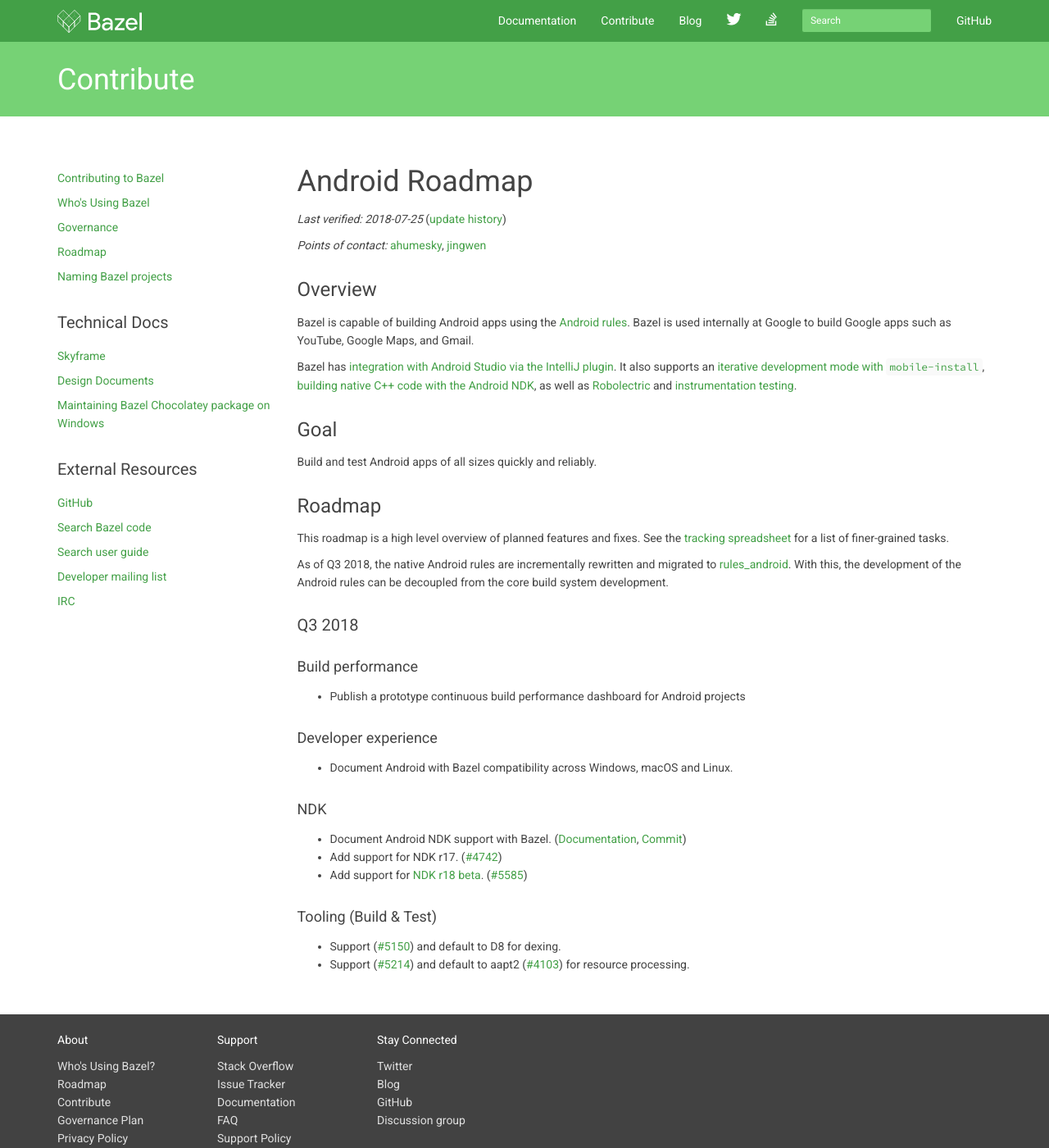
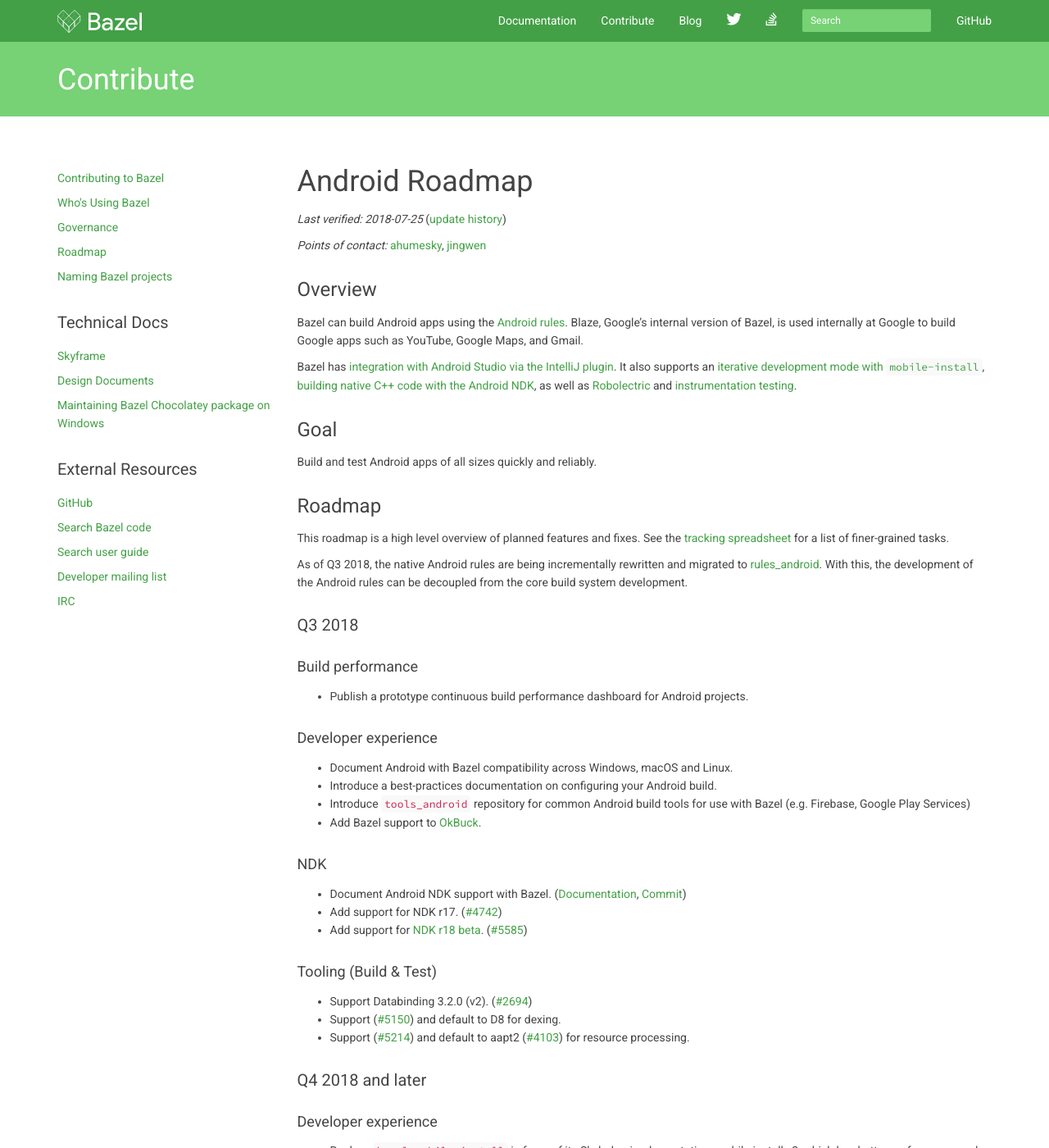
Before and after one commit to bazelbuild/bazel-website, a Jekyll site: the page built from roadmaps/android.md, in a window 1280 px wide and 1400 px high. Shown: the whole window at 82% size. Built offline with Jekyll 4.4.1, drawn with Linux system fonts in a browser that asks for light colours; nearby versions of some CDN libraries; library files that are not in the unit come from our copies; Markdown is read by kramdown in place of the engine named in the settings; comment, search, counter and statistics services are not loaded; some of the changed text lies outside the part shown.

Commit message:
Address Alex's comments

```diff
--- a/roadmaps/android.md
+++ b/roadmaps/android.md
@@ -12,10 +12,10 @@
 
 ## Overview
 
-Bazel is capable of building Android apps using the [Android
-rules](https://docs.bazel.build/versions/master/be/android.html). Bazel is used
-internally at Google to build Google apps such as YouTube, Google Maps, and
-Gmail.
+Bazel can build Android apps using the [Android
+rules](https://docs.bazel.build/versions/master/be/android.html). Blaze,
+Google's internal version of Bazel, is used internally at Google to build Google
+apps such as YouTube, Google Maps, and Gmail.
 
 Bazel has [integration with Android Studio via the IntelliJ
 plugin](https://ij.bazel.build/). It also supports an [iterative development
@@ -38,20 +38,24 @@
 spreadsheet](https://docs.google.com/spreadsheets/d/1-BjWLdv3SKGnEBOdLmzPPhTPNErRVMQerjrI60N_DVs/edit#gid=1123749242)
 for a list of finer-grained tasks.
 
-As of Q3 2018, the native Android rules are incrementally rewritten and migrated
-to [rules_android](https://github.com/bazelbuild/rules_android). With this, the
-development of the Android rules can be decoupled from the core build system
-development.
+As of Q3 2018, the native Android rules are being incrementally rewritten and
+migrated to [rules_android](https://github.com/bazelbuild/rules_android). With
+this, the development of the Android rules can be decoupled from the core build
+system development.
 
 ### Q3 2018
 
 #### Build performance
 
-- Publish a prototype continuous build performance dashboard for Android projects
+- Publish a prototype continuous build performance dashboard for Android projects.
 
 #### Developer experience
 
 - Document Android with Bazel compatibility across Windows, macOS and Linux.
+- Introduce a best-practices documentation on configuring your Android build.
+- Introduce `tools_android` repository for common Android build tools for use
+  with Bazel (e.g. Firebase, Google Play Services)
+- Add Bazel support to [OkBuck](https://github.com/uber/okbuck).
 
 #### NDK
 
@@ -61,5 +65,19 @@
 
 #### Tooling (Build & Test)
 
+- Support Databinding 3.2.0 (v2). ([#2694](https://github.com/bazelbuild/bazel/issues/2694))
 - Support ([#5150](https://github.com/bazelbuild/bazel/issues/5150)) and default to D8 for dexing.
 - Support ([#5214](https://github.com/bazelbuild/bazel/issues/5214)) and default to aapt2 ([#4103](https://github.com/bazelbuild/bazel/issues/4103)) for resource processing.
+
+### Q4 2018 and later
+
+#### Developer experience
+
+- Replace `bazel mobile-install` in favor of its Skylark reimplementation,
+  mobile-install v2, which has better performance and works with instrumentation
+  tests.
+- Interoperability with Kotlin
+
+#### Rules
+
+- Introduce `android_archive` rule to build AARs from `android_library` targets.
```
Also changed, not shown: roadmap.md (+1 -0 lines).
